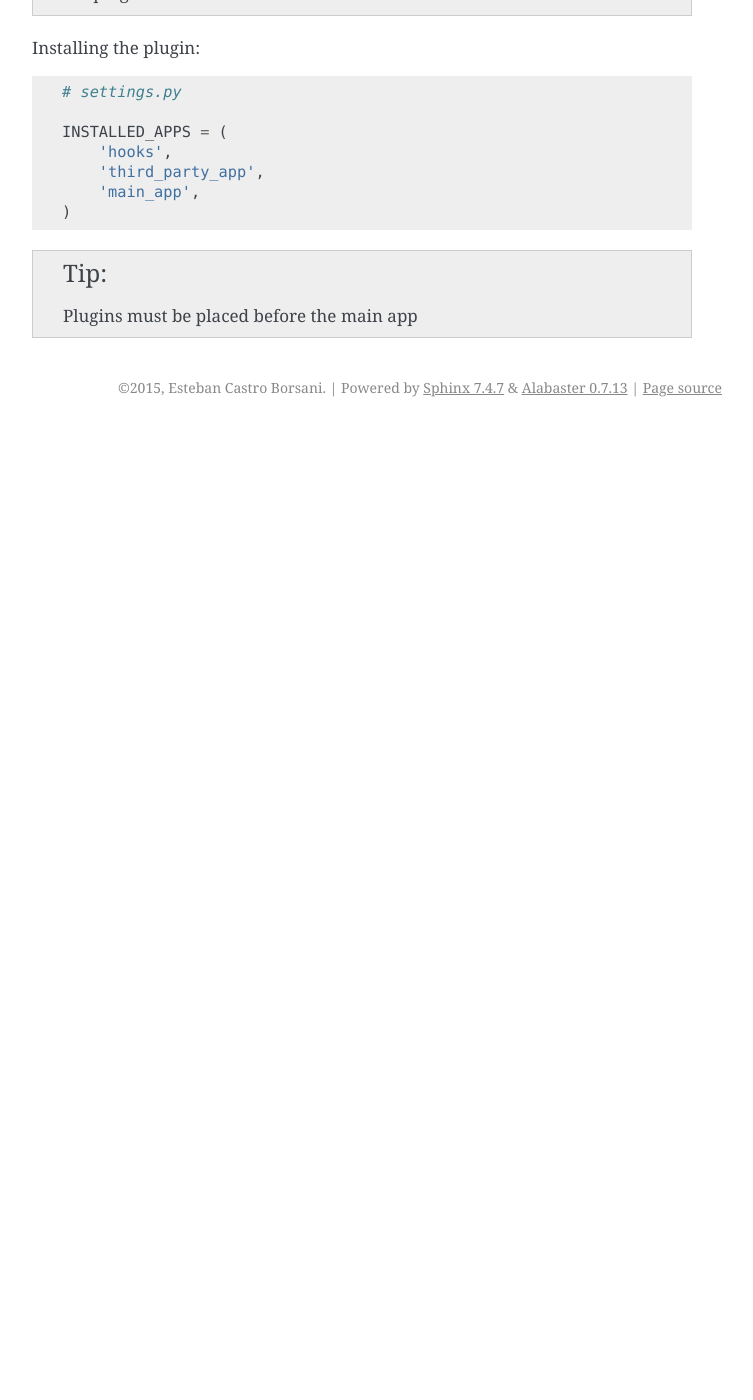
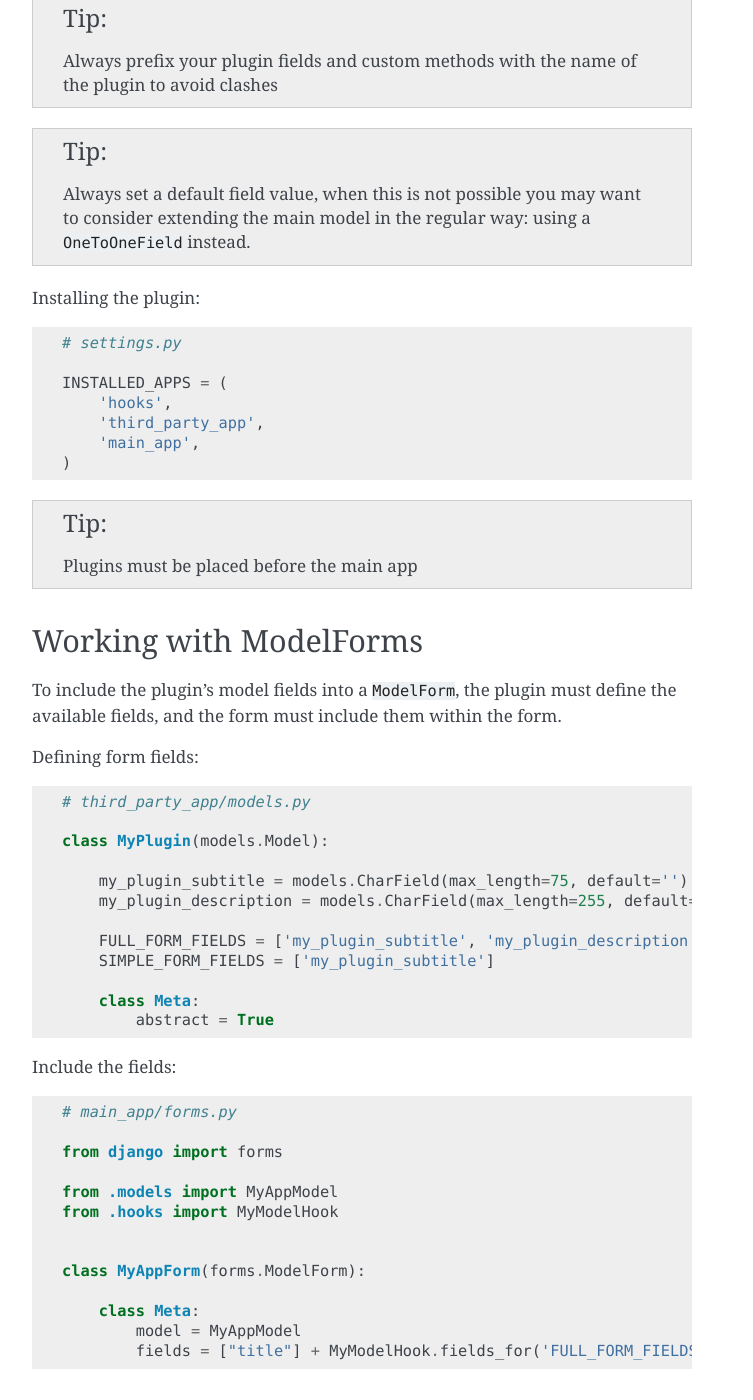
Before and after one commit to nitely/django-hooks, a Sphinx documentation site: the page built from docs/modelhook.rst, in a window 1280 px wide and 1400 px high, scrolled down 1734 px. Shown: the whole window, without its empty margins (388-1141 px from the left). Built offline with Sphinx 7.4.7, drawn with Linux system fonts in a browser that asks for light colours; before the commit the page ends 2161 px from its top, so only the background shows below that; some of the changed text lies outside the part shown.

Commit message:
model hook fields_for

```diff
--- a/docs/modelhook.rst
+++ b/docs/modelhook.rst
@@ -29,13 +29,17 @@ if you have ever used class-view mixins, it's pretty similar.
 
         author = models.CharField(max_length=75)
 
+If you didn't know this was possible, don't go rewrite your models this way,
+multiple inheritance tends to go out of hands and adds complexity
+(as in code really hard to follow) pretty quickly. If you can avoid it, do it.
+
 So, this is important because it's exactly how ``ModelHooks`` works.
 Except the inheritance part is dynamic, the concrete model inherits
 all of its plugins.
 
-If you didn't know this was possible, don't go rewrite your models this way,
-multiple inheritance tends to go out of hands and adds complexity
-(as in code really hard to follow) pretty quickly. If you can avoid it, do it.
+Because of this all plugin's model fields should have a ``default`` value,
+since the main app won't know how to populate the fields when creating
+a new record (ie: ``MyModel.objects.create(...)``).
 
 Creating a hook-point::
 
@@ -48,7 +52,7 @@ Creating a hook-point::
 
 Adding a hook-point to the main app::
 
-    main_app/models.py
+    # main_app/models.py
 
     from django.db import models
 
@@ -70,7 +74,7 @@ Registering a plugin (AKA hook-listener in other parts of the docs)::
 
     class MyPlugin(models.Model):
 
-        my_plugin_subtitle = models.CharField(max_length=75)
+        my_plugin_subtitle = models.CharField(max_length=75, default='')
 
         class Meta:
             abstract = True
@@ -79,6 +83,10 @@ Registering a plugin (AKA hook-listener in other parts of the docs)::
 
 .. Tip:: Always prefix your plugin fields and custom methods
          with the name of the plugin to avoid clashes
+
+.. Tip:: Always set a default field value, when this is not possible
+         you may want to consider extending the main model in the
+         regular way: using a ``OneToOneField`` instead.
 
 Installing the plugin::
 
@@ -91,3 +99,41 @@ Installing the plugin::
     )
 
 .. Tip:: Plugins must be placed before the main app
+
+Working with ModelForms
+-----------------------
+
+To include the plugin's model fields into a ``ModelForm``,
+the plugin must define the available fields, and the form
+must include them within the form.
+
+Defining form fields::
+
+    # third_party_app/models.py
+
+    class MyPlugin(models.Model):
+
+        my_plugin_subtitle = models.CharField(max_length=75, default='')
+        my_plugin_description = models.CharField(max_length=255, default='')
+
+        FULL_FORM_FIELDS = ['my_plugin_subtitle', 'my_plugin_description']
+        SIMPLE_FORM_FIELDS = ['my_plugin_subtitle']
+
+        class Meta:
+            abstract = True
+
+Include the fields::
+
+    # main_app/forms.py
+
+    from django import forms
+
+    from .models import MyAppModel
+    from .hooks import MyModelHook
+
+
+    class MyAppForm(forms.ModelForm):
+
+        class Meta:
+            model = MyAppModel
+            fields = ["title"] + MyModelHook.fields_for('FULL_FORM_FIELDS')
```
Also changed, not shown: 1 other file.
